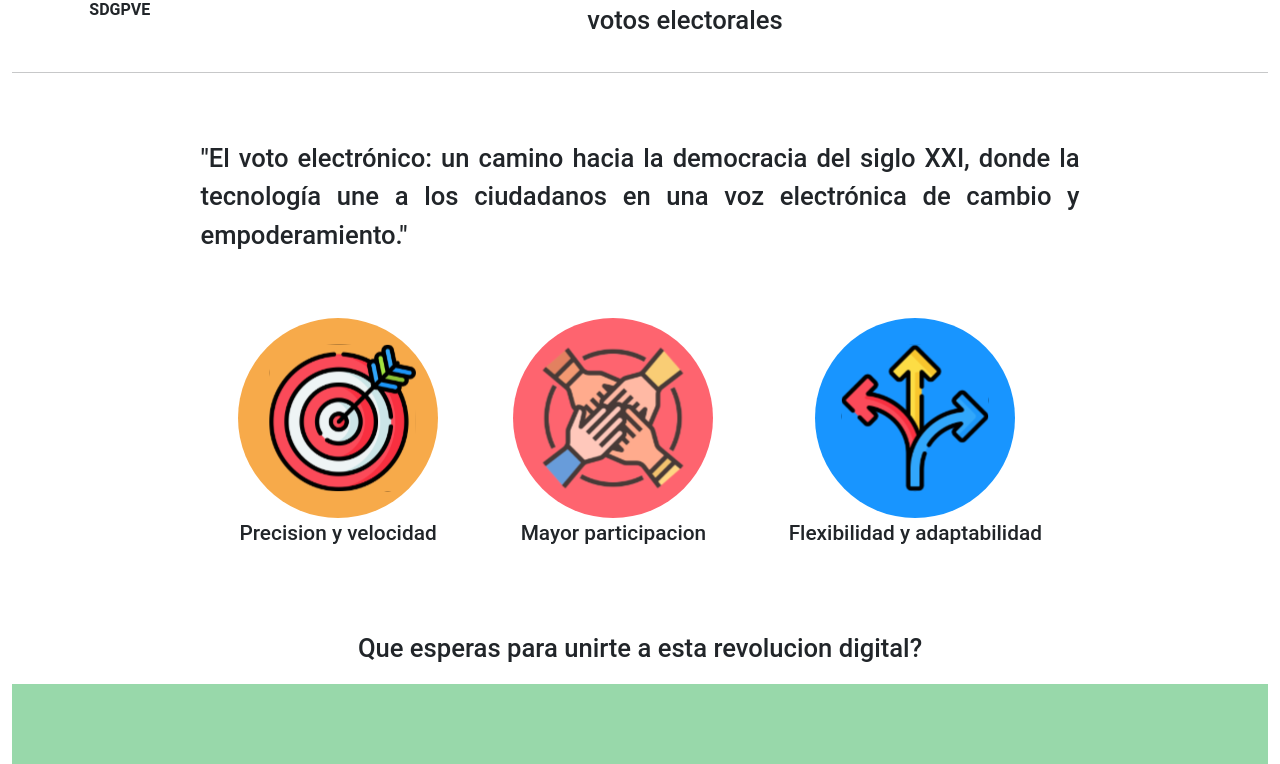
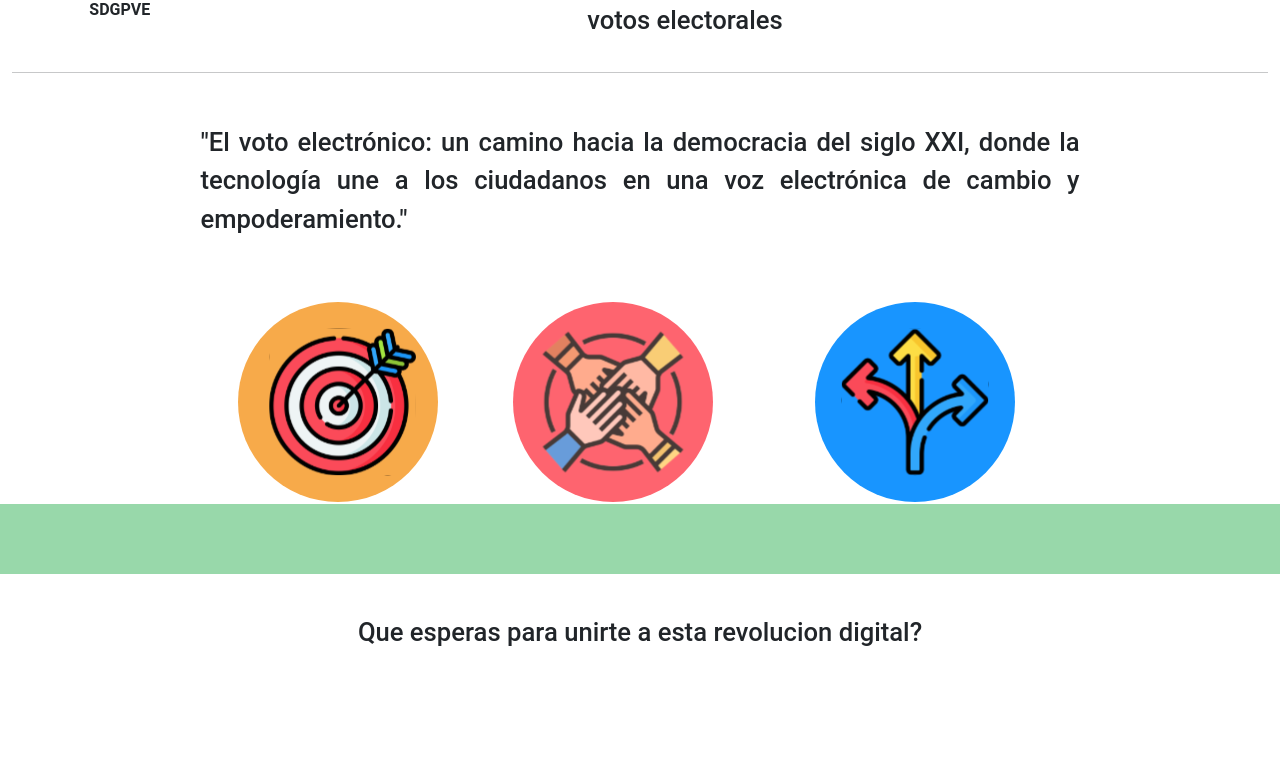
Before and after one commit to Yisus1119/SistemaVotacion, a Vue app in the folder elective-system-frontend/: page / in a window 1280 px wide. Shown: the part 226-990 px from the top of the page. After the commit the page ends 894 px from the top, so only its background shows below. Built offline with nearby package versions, Linux system fonts and the light colour scheme.

Commit message:
footer added

```diff
--- a/elective-system-frontend/src/App.vue
+++ b/elective-system-frontend/src/App.vue
@@ -3,8 +3,10 @@
 import MainPage from "./ui/pages/MainPage/MainPage.vue";
 //import AboutPage from "./ui/pages/AboutPage/AboutPage.vue";
 import Navbar from "./ui/components/Navbar/Navbar.vue";
+import Footer from "./ui/components/Footer/Footer.vue";
 </script>
 <template>
 	<Navbar></Navbar>
 	<MainPage></MainPage>
+	<Footer></Footer>
 </template>
--- a/elective-system-frontend/src/main.ts
+++ b/elective-system-frontend/src/main.ts
@@ -1,5 +1,5 @@
 import { createApp } from "vue";
-//import "./style.css";
+import "./style.css";
 import App from "./App.vue";
 
 createApp(App).mount("#app");
--- /dev/null
+++ b/elective-system-frontend/src/ui/components/Footer/Footer.vue
@@ -0,0 +1,20 @@
+<template>
+	<footer
+		style="
+			margin-top: auto;
+
+			width: 100%;
+			height: 70px;
+		"
+	></footer>
+</template>
+
+<style scoped>
+footer {
+	background-color: var(--primary);
+	position: fixed;
+	left: 0;
+	bottom: 0;
+	width: 100%;
+}
+</style>
--- a/elective-system-frontend/src/ui/pages/MainPage/MainPage.vue
+++ b/elective-system-frontend/src/ui/pages/MainPage/MainPage.vue
@@ -3,7 +3,7 @@ import Logo from "../../components/Logo/Logo.vue";
 </script>
 
 <template>
-	<div class="container-fluid d-flex flex-column min-vh-100">
+	<div class="container-fluid">
 		<div class="div-top-slide d-flex">
 			<div>
 				<Logo></Logo>
@@ -64,15 +64,6 @@ import Logo from "../../components/Logo/Logo.vue";
 				Que esperas para unirte a esta revolucion digital?
 			</p>
 		</div>
-
-		<footer
-			style="
-				margin-top: auto;
-				background-color: #98d8aa;
-				width: 100%;
-				height: 80px;
-			"
-		></footer>
 	</div>
 </template>
 
```
